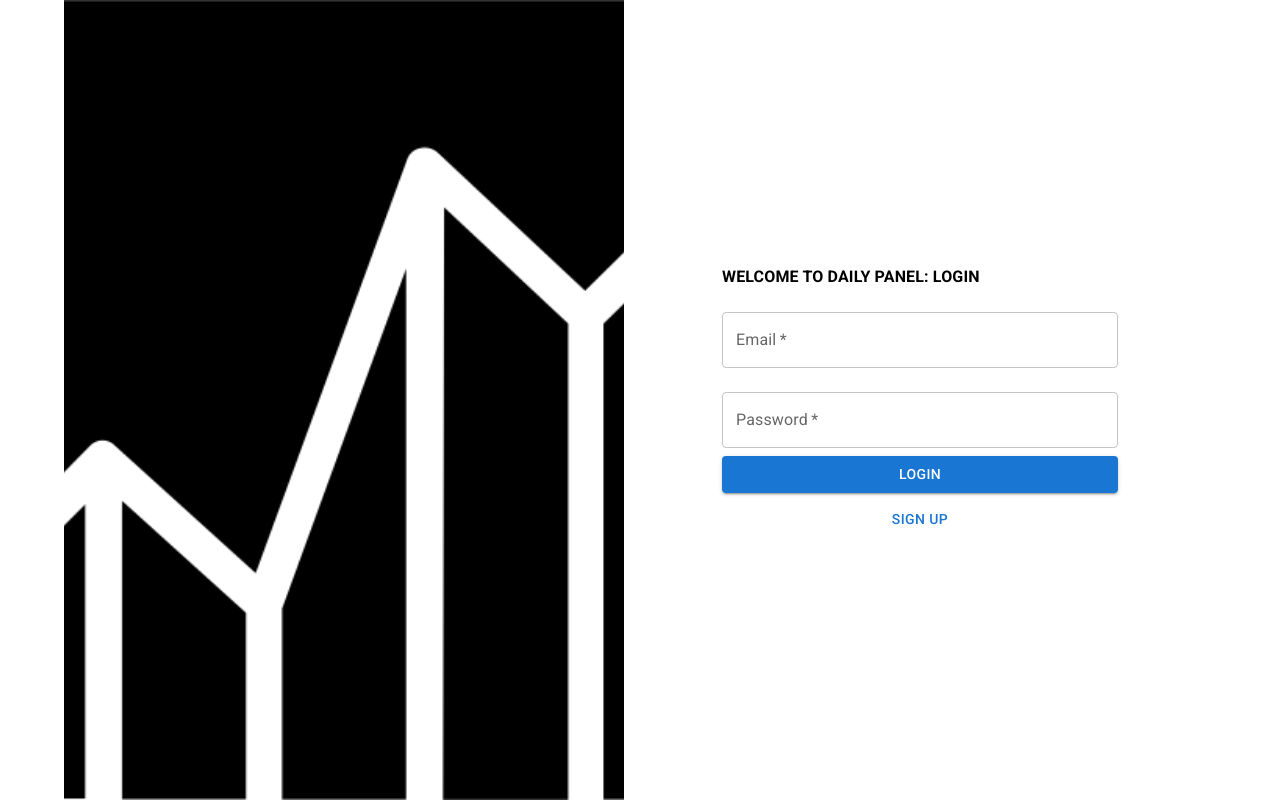
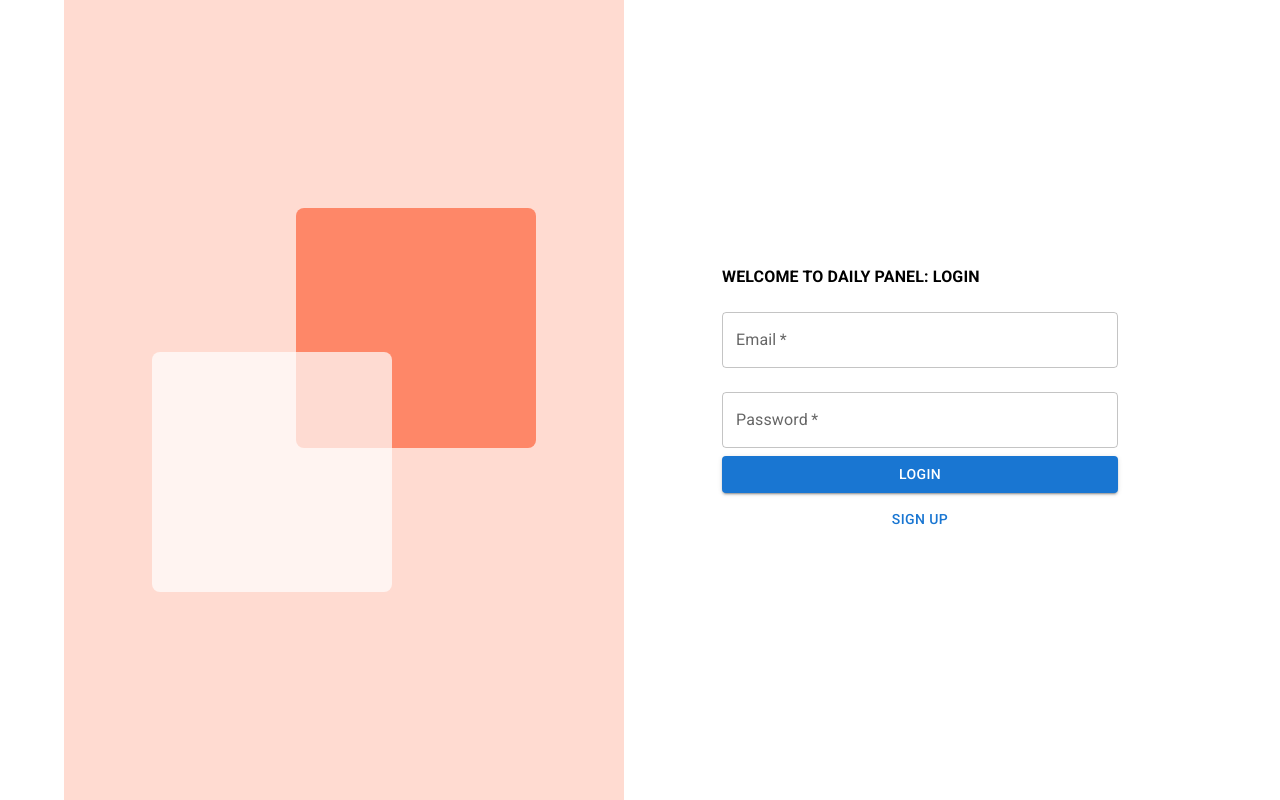
Before and after one commit to riboldicamila/general-app, a React (Create React App) app: page / in a window 1280 px wide. Built offline with nearby package versions, Linux system fonts and the light colour scheme; the HTML template or start-up script is replaced by a standard one.

Commit message:
animation should work

```diff
--- a/package.json
+++ b/package.json
@@ -15,6 +15,7 @@
     "react": "^19.0.0",
     "react-dom": "^19.0.0",
     "react-scripts": "5.0.1",
+    "react-spring": "^9.7.5",
     "web-vitals": "^2.1.4"
   },
   "scripts": {
--- /dev/null
+++ b/src/Component/UserSignIn/AnimationBackground.js
@@ -0,0 +1,29 @@
+import * as React from "react";
+import { useSpring, animated, config } from "@react-spring/web";
+import styles from "./styles.module.css";
+
+export default function AnimationBackground() {
+  const springStyles = useSpring({
+    from: { background: "var(--step0)" },
+    to: [
+      { background: "var(--step1)" },
+      { background: "var(--step2)" },
+      { background: "var(--step3)" },
+      { background: "var(--step4)" },
+      { background: "var(--step0)" },
+    ],
+    config: config.molasses,
+    loop: { reverse: true },
+  });
+
+  return (
+    <div className={styles.container}>
+      <div className={styles.squares}>
+        <div className={styles.block} />
+        <div className={styles.block} />
+        <animated.div className={styles.block} style={springStyles} />
+      </div>
+      <animated.div className={styles.background} style={springStyles} />
+    </div>
+  );
+}
--- a/src/Component/UserSignIn/LogIn.js
+++ b/src/Component/UserSignIn/LogIn.js
@@ -3,6 +3,7 @@ import { Box, Container, Button } from "@mui/material";
 import SignIn from "./SignIn";
 import Signup from "./Singup";
 import image from "./online-graph.png";
+import AnimationBackground from "./AnimationBackground";
 
 function LogIn() {
   const [isSignIn, setIsSignIn] = useState(true);
@@ -15,14 +16,15 @@ function LogIn() {
           height: "100vh",
         }}
       >
-        <Box
+        <AnimationBackground />
+        {/* <Box
           sx={{
             height: "100%",
             backgroundImage: `url(${image})`,
             backgroundSize: "cover",
             backgroundPosition: "center",
           }}
-        />
+        /> */}
       </Box>
       <Box
         sx={{
--- /dev/null
+++ b/src/Component/UserSignIn/styles.module.css
@@ -0,0 +1,77 @@
+html,
+body,
+#root {
+  height: 100%;
+  width: 100%;
+}
+
+body {
+  font-family: system-ui;
+  margin: 0;
+}
+
+*,
+*:after,
+*:before {
+  box-sizing: border-box;
+}
+
+:root {
+  --step0: #ff615d;
+  --step1: #bad5ea;
+  --step2: #fd8769;
+  --step3: #356d94;
+  --step4: #ffdcb3;
+}
+
+
+.container {
+    display: flex;
+    align-items: center;
+    height: 100%;
+    justify-content: center;
+    position: relative;
+  }
+
+  .background {
+    position: absolute;
+    width: 100%;
+    height: 100%;
+    z-index: 0;
+    inset: 0;
+    opacity: 0.3;
+  }
+
+  .squares {
+    display: grid;
+    height: 30vw;
+    width: 30vw;
+    grid-template-columns: repeat(8, 1fr);
+    grid-template-rows: repeat(8, 1fr);
+  }
+
+  .squares > div {
+    border-radius: 8px;
+    overflow: hidden;
+  }
+
+  .squares > div:first-child,
+  .squares > div:nth-child(2) {
+    grid-column: 1 / 6;
+    grid-row: 4 / 9;
+    position: relative;
+    z-index: 0;
+    background: rgb(255, 255, 255);
+  }
+
+  .squares > div:nth-child(2) {
+    z-index: 1;
+    opacity: 0.7;
+  }
+
+  .squares > div:last-child {
+    grid-column: 4 / 9;
+    grid-row: 1 / 6;
+    position: relative;
+    z-index: 0;
+  }
```
Also changed, not shown: 1 other file (tests, documents, lock files or other folders).
